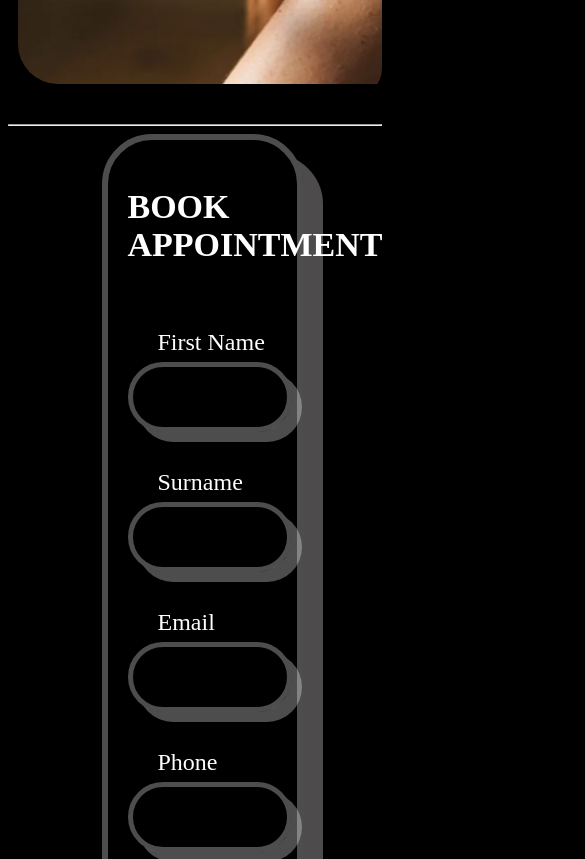
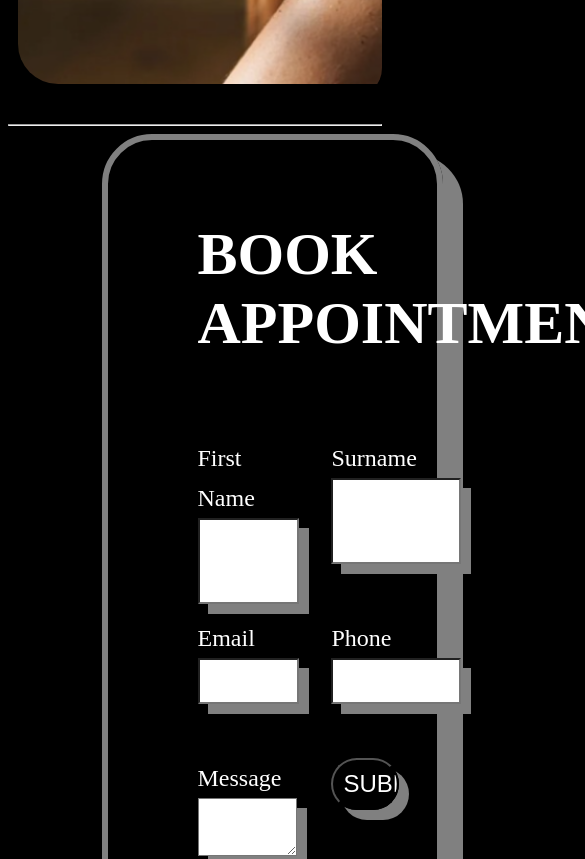
Before and after one commit to Harish3055/firstWebTask, a plain HTML site: page index.html in a window 390 px wide. Shown: the part 680-1539 px from the top of the page, 585 px wide, since content can reach past the window. Drawn offline with Linux system fonts and the light colour scheme.

Commit message:
reducing line of code in css

```diff
--- a/styles.css
+++ b/styles.css
@@ -15,8 +15,21 @@ body::-webkit-scrollbar-thumb {
   border-radius: 20px;
 }
 
+                                /*for background video*/
+#myVideo {
+  min-width: 100%;
+}
+
+                                /*for buttons*/
+.content {
+  position: absolute;
+  bottom: 75%;
+  color: black;
+  width: 100%;
+}
+
 .btn {
-    background-color: black; /* Green */
+  background-color: black;
   border: none;
   color: white;
   padding: 15px 32px;
@@ -25,6 +38,103 @@ body::-webkit-scrollbar-thumb {
   text-decoration: none;
   display: inline-block;
   font-size: 16px;
+}
+
+.btn-con {
+  display: flex;
+  justify-content: space-between;
+}
+
+.btn:hover {
+  background-color:rgb(219, 213, 213);
+  color:black;
+  cursor: pointer;
+}
+
+                                /*for scrolling image*/
+
+div.scroll-container{
+  overflow: auto;
+  white-space: nowrap;
+  padding: 10px;
+  border-radius: 30px;
+}
+img{
+    border-radius: 40px;
+}
+
+                                  /*css for form*/
+ .justify{
+    align-content: center;
+}
+
+.card {
+  width: 40%;
+  margin-left: 25%;
+  padding: 30px 90px 90px 90px;
+  border: 6px solid grey;
+  box-shadow: 20px 20px 0 grey;
+  border-radius: 50px;
+  position: relative;
+}
+
+.card h2 {
+  color: white;
+  font-size: 60px;
+  text-transform: uppercase;
+}
+
+.card .row {
+  position: relative;
+  width: 100%;
+  display: grid;
+  grid: auto / auto auto;
+  grid-gap: 30px;
+}
+
+.card .row .col {
+  position: relative;
+  width: 100%;
+  margin: 30px 20px 40px 0;
+  transition: 0.5s;
+}
+
+.card .row .form-group input,
+.card .row .form-group textarea {
+  position: absolute;
+  width: 90%;
+  height: 100%;
+  box-shadow: 10px 10px 0 grey;
+  color:Black;
+}
+
+.card .row .form-group label {
+  line-height: 40px;
+  color: white;
+  font-size: 24px;
+  display: block;
+}
+
+.card .row input[type="submit"] {
+  padding: 10px;
+  height: 100%;
+  width: 50%;
+  background: transparent;
+  text-transform: uppercase;
+  color: white;
+  font-size: 24px;
+  border-radius: 45px;
+  transition: all 0.4s;
+  box-shadow:10px 10px 0 grey;
+}
+
+                                /*for review section*/
+
+.review{
+  color: white;
+  font-family:Papyrus, fantasy;
+  font-size:50px;
+  text-align: center;
 }
 
 .para{
@@ -40,167 +150,7 @@ body::-webkit-scrollbar-thumb {
 
 }
 
-.review{
-  color: white;
-  font-family:Papyrus, fantasy;
-  font-size:50px;
-  text-align: center;
-}
-
-img{
-    border-radius: 40px;
-}
-
-
-
-#myVideo {
-    min-width: 100%;
-  }
-  .content {
-    position: absolute;
-    bottom: 75%;
-    /* background: rgba(0, 0, 0, 0.5); */
-    color: #0b0b0b;
-    width: 100%;
-  }
-.btn-con {
-    display: flex;
-    justify-content: space-between;
-}
-
-.btn:hover {
-    background-color:rgb(219, 213, 213);
-    color:black;
-    cursor: pointer;
-}
-
-
-div.scroll-container{
-    overflow: auto;
-    white-space: nowrap;
-    padding: 10px;
-    border-radius: 30px;
-}
-
-.justify{
-    align-content: center;
-}
-
-  .card {
-    width: 40%;
-    margin-left: 25%;
-    padding: 30px 90px 90px 90px;
-    border: 6px solid rgba(255, 255, 255, 0.3);
-    box-shadow: 20px 20px 0 rgba(255, 247, 247, 0.3);
-    border-radius: 50px;
-    position: relative;
-  }
-
-  .card h2 {
-    color: white;
-    font-size: 60px;
-    text-transform: uppercase;
-  }
-
-  .card .row {
-    position: relative;
-    width: 100%;
-    display: grid;
-    grid: auto / auto auto;
-    grid-template-columns: repeat(auto-fit,minmax(40%, 1fr));
-    grid-gap: 30px;
-  }
-
-  .card .row .col {
-    position: relative;
-    width: 100%;
-    margin: 30px 20px 40px 0;
-    transition: 0.5s;
-  }
-
-  .card .row .form-group {
-    position: relative;
-    width: 100%;
-    height: 40px;
-    color: #ffffff;
-  }
-
-  .card .row .form-group input,
-  .card .row .form-group textarea {
-    position: absolute;
-    width: 90%;
-    height: 100%;
-    background: transparent;
-    outline: none;
-    font-size: 24px;
-    padding: 10px 0 10px 20px;
-    border: 5px solid rgba(255, 255, 255, 0.3);
-    box-shadow: 10px 10px 0 rgba(255, 255, 255, 0.3);
-    color: #ffffff;
-    border-radius: 50px;
-  }
-
-  .card .row .form-group label {
-    line-height: 40px;
-    color: #ffffff;
-    font-size: 24px;
-    margin: 0 0 0 30px;
-    display: block;
-    pointer-events: none;
-  }
-
-  .row .col:nth-child(6) {
-    margin-top: 64px;
-  }
-
-  .card .row .form-group input:focus,
-  .card .row .form-group textarea:focus {
-    border: 5px solid #ffffff;
-    transition: all 0.5s;
-  }
-
-  .card .row input[type="submit"] {
-    border: 5px solid rgba(0, 0, 0, 0.3);
-    box-shadow: 10px 10px 0 rgba(0, 0, 0, 0.3);
-    padding: 10px;
-    height: 100%;
-    width: 50%;
-    cursor: pointer;
-    outline: none;
-    background: transparent;
-    text-transform: uppercase;
-    color: #ffffff;
-    line-height: 40px;
-    font-size: 24px;
-    font-weight: 700;
-    border-radius: 45px;
-    transition: all 0.4s;
-  }
-
-  .card .row input[type="submit"]:hover {
-    border: 5px solid rgba(255, 255, 255, 1);
-    color: #ffffff;
-    transition: all 0.4s;
-  }
-
-  @media screen and (max-width: 900px) {
-    .card .row {
-      grid-template-columns: repeat(auto-fit,minmax(70%, 1fr));
-    }
-
-    .card {
-      padding: 20px;
-    }
-
-    .card h2 {
-      font-size: 34px;
-    }
-
-    .card .row input[type="submit"] {
-      width: 100%;
-    }
-  }
-
+                                /*for footer*/
 .text-center {
   font-size: 20px;
   text-align: center;
```
Lines whose indentation alone changed are shown as unchanged.
